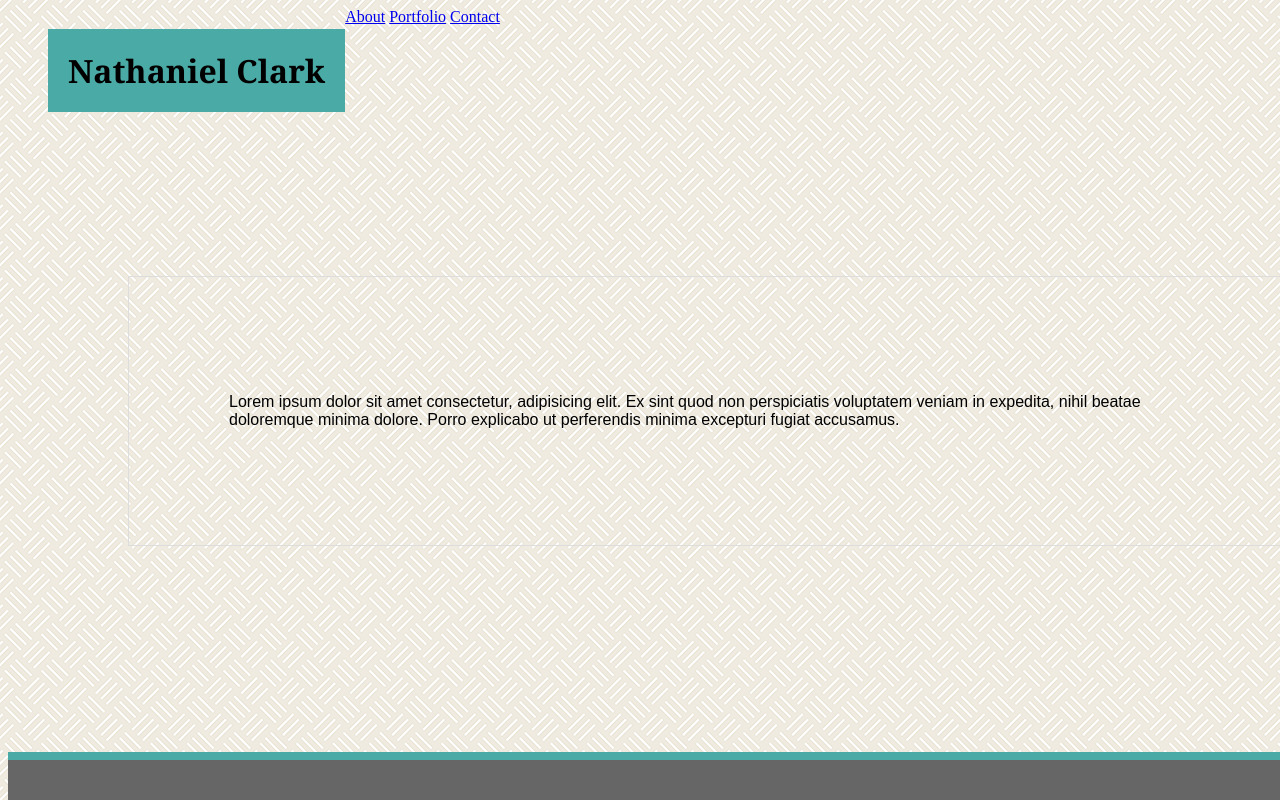
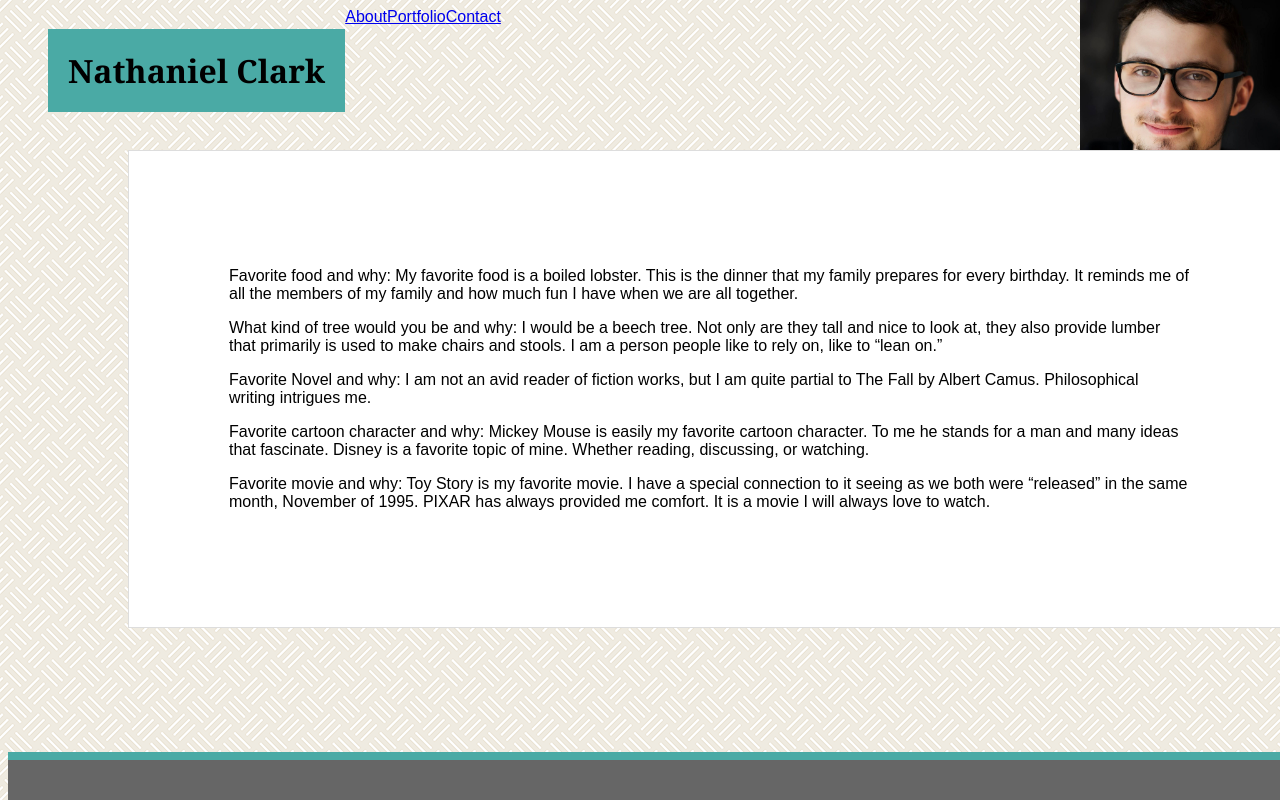
Before and after one commit to nclarky77/Basic-Portfolio, a plain HTML site: page index.html in a window 1280 px wide. Drawn offline with Linux system fonts and the light colour scheme.

Commit message:
Added Bio and rough Pic

```diff
--- a/assets/css/style.css
+++ b/assets/css/style.css
@@ -17,16 +17,24 @@ h1 {
     font-family: 'Arial', 'Helvetica Neue', Helvetica, sans-serif;
 }
 
+img {
+    position: absolute;
+    right: 0px;
+    top: 0px;
+    max-width: 20%;
+    height: 200px;
+}
+
 #intro {
     clear: both;
     position: absolute;
     left: 10%;
-    margin-top: 250px;
+    top: 150px;
     width: 960px;
     border: 0.5px solid #dddddd;
     padding: 100px;
     font-family: 'Arial', 'Helvetica Neue', Helvetica, sans-serif;
-
+    background-color: #ffffff;
 }
 
 #footer_bottom {
@@ -68,4 +76,5 @@ input[type=text], select, textarea {
     background-color: #f2f2f2;
     padding: 20px;
     margin-top: 85px;
+    width: 960px;
   }
--- a/index.html
+++ b/index.html
@@ -8,15 +8,22 @@
 </head>
 
 <body>
-    <div id=header>
-        <h1>Nathaniel Clark</h1>
+    <h1>Nathaniel Clark</h1>
+    <div class="links">
         <a href="index.html" id=About>About</a>
         <a href="portfolio.html" id=Portfolio>Portfolio</a>
         <a href="contact.html" id=Contact>Contact</a>
     </div>
 
+    <img src="IMG_0167.JPG" alt="Bio Pic">
+
     <div id=intro>
-       <p>Lorem ipsum dolor sit amet consectetur, adipisicing elit. Ex sint quod non perspiciatis voluptatem veniam in expedita, nihil beatae doloremque minima dolore. Porro explicabo ut perferendis minima excepturi fugiat accusamus.</p>
+       <p>Favorite food and why: My favorite food is a boiled lobster. This is the dinner that my family prepares for every birthday. It reminds me of all the members of my family and how much fun I have when we are all together.</p>
+        <p>What kind of tree would you be and why: I would be a beech tree. Not only are they tall and nice to look at, they also provide lumber that primarily is used to make chairs and stools. I am a person people like to rely on, like to “lean on.”</p>
+        <p>Favorite Novel and why: I am not an avid reader of fiction works, but I am quite partial to The Fall by Albert Camus. Philosophical writing intrigues me.</p>
+        <p>Favorite cartoon character and why: Mickey Mouse is easily my favorite cartoon character. To me he stands for a man and many ideas that fascinate. Disney is a favorite topic of mine. Whether reading, discussing, or watching.</p>
+        <p>Favorite movie and why: Toy Story is my favorite movie. I have a special connection to it seeing as we both were “released” in the same month, November of 1995. PIXAR has always provided me comfort. It is a movie I will always love to watch.
+            </p>
     </div>
 
     <div id=footer_bottom>
```
Also changed, not shown: IMG_0167.JPG (added).
